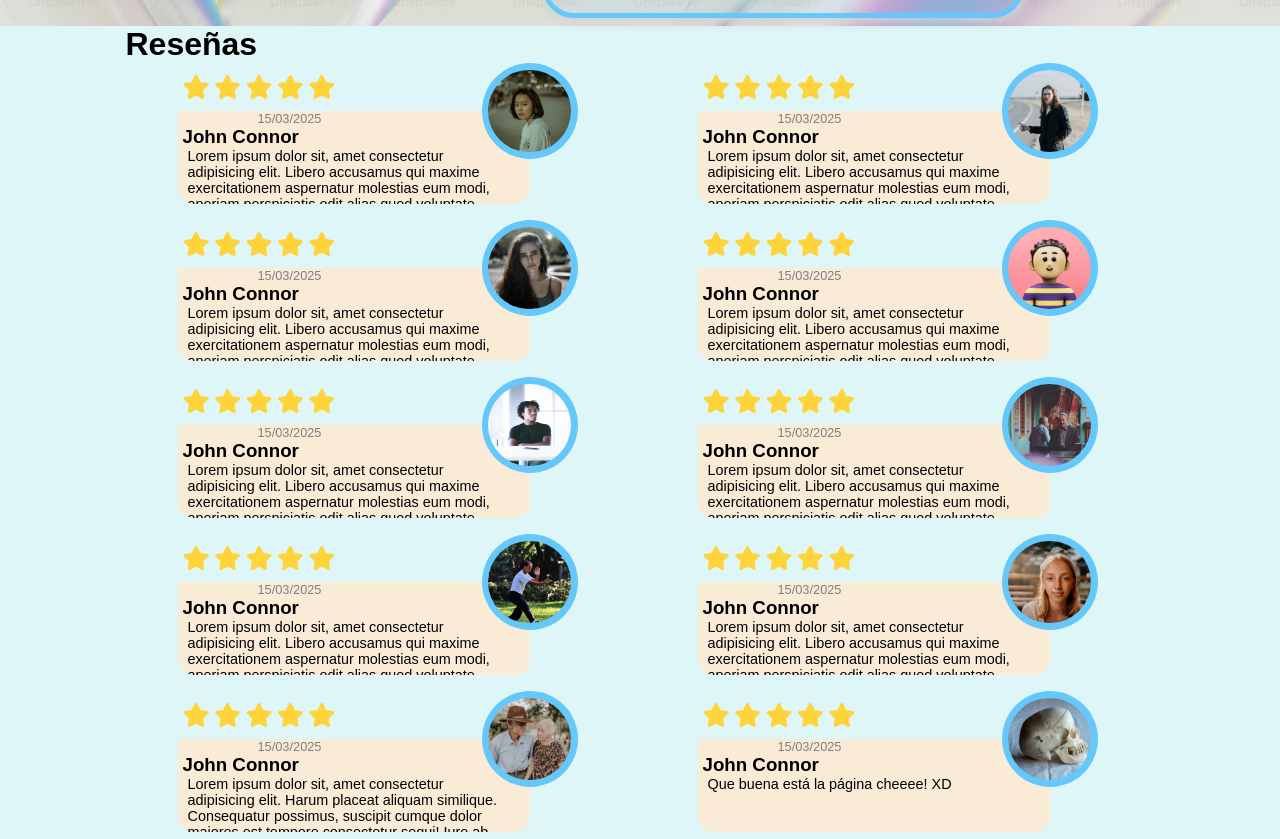
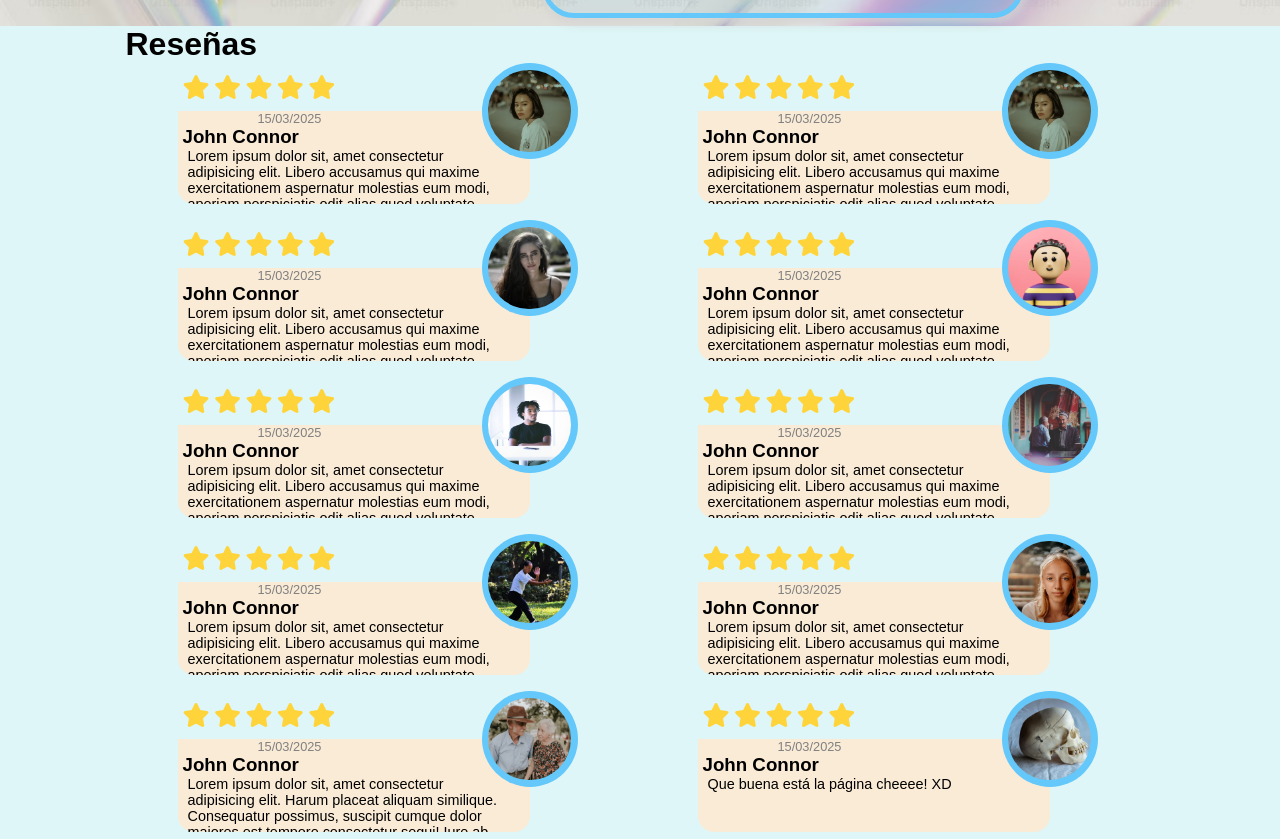
Before and after one commit to Dabzo0/BBH, a plain HTML site: page index.html in a window 1280 px wide. Shown: the part 1165-2004 px from the top of the page. Drawn offline with Linux system fonts and the light colour scheme; a web font is replaced by a local one.

Commit message:
Update index.html

```diff
--- a/index.html
+++ b/index.html
@@ -177,7 +177,7 @@
                     </div>
 
                     <div class="imgResenia">
-                        <img src="Imagenes/persona-2.avif" alt="Persona" class="imgUsuario">
+                        <img src="Imagenes/persona-1.avif" alt="Persona" class="imgUsuario">
                     </div>
                 </div>
 
```
